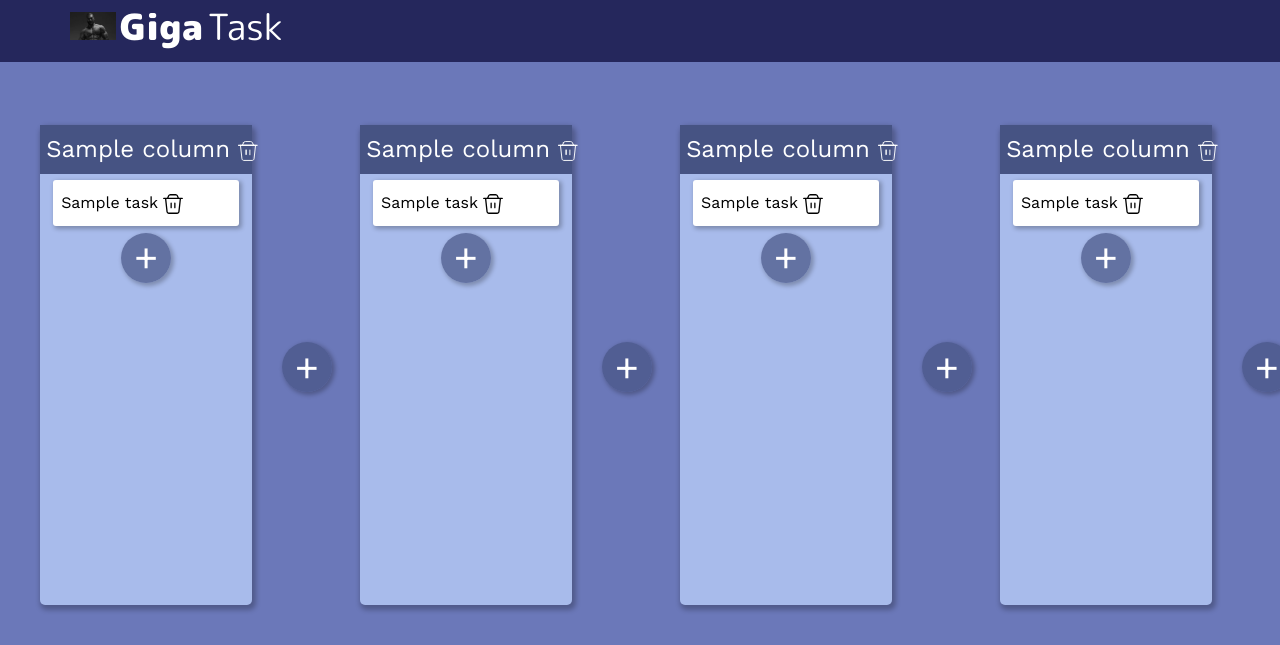
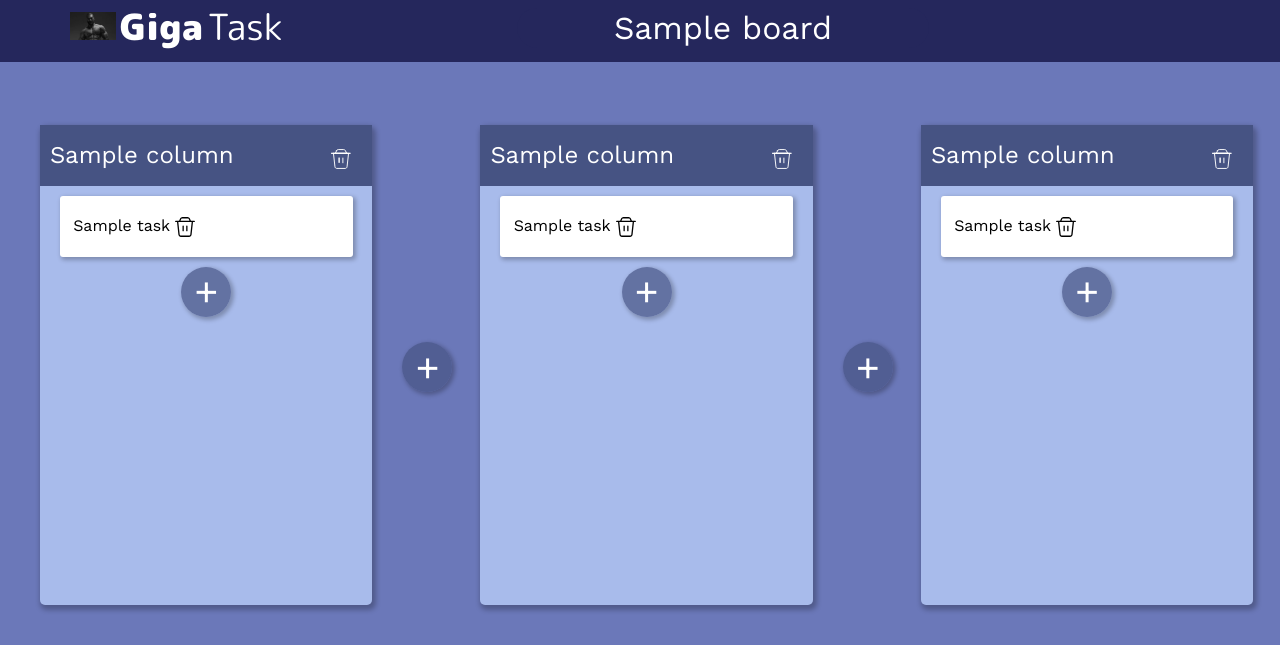
Before and after one commit to Miandic/giga-task, a Flask app: template templates/board.html in a window 1280 px wide. Shown: the top 645 px of the page. Run offline with Flask 2, Linux system fonts and the light colour scheme; the template is opened without the code that fills it: most values are stand-ins (such as "Sample title", 1, 10 or a date in 2020); some libraries are stand-ins or nearby versions.

Commit message:
Rename board, rename column

```diff
--- a/app.py
+++ b/app.py
@@ -127,6 +127,11 @@ def delBoard(boardId):
     return redirect('/')
 
 
+@app.route('/uploadAv')
+def sorry():
+    return redirect('/')
+
+
 @app.route('/colDel/<columnId>')
 def delColumn(columnId):
     global conn
@@ -160,7 +165,7 @@ def delColumn(columnId):
     columns = functions.get_values(cur)
     for column in columns:
         if column['posonboard'] < columnDel['posonboard']:
-            functions.edit_boardColumn(conn, cur, column['id'], column['columnname'], userBoardId, int(columnDel['posonboard']) -1 )
+            functions.edit_boardColumn(conn, cur, column['id'], column['columnname'], userBoardId, int(column['posonboard'])- 1 )
     functions.delete(conn, cur, "boardColumn", columnId)
     command = f"""
         select *
@@ -252,7 +257,7 @@ def board(boardId):
     """)
     cur.execute(command, [boardId])
     columns = functions.get_values(cur)
-
+    print(columns)
     for i in range(1, int(board['columncnt']) +1):
         #get tasks for column inbase
         command = """
@@ -263,8 +268,36 @@ def board(boardId):
         cur.execute(command, [userBoardId, columns[i-1]['id']])
         tasks.append(functions.get_values(cur))
     if request.method == 'POST':
-        print("Хуй")
         flag = False
+        try:
+            newColName = request.form['columnName']
+            columnId = request.form['colId']
+            flag = True
+            print("t-1")
+        except Exception as e:
+            flag = False
+            print("e-1")
+
+        if flag:
+            for column in columns:
+                if str(columnId) == str(column['id']):
+                    functions.edit_boardColumn(conn, cur, column['id'], str(newColName), userBoardId, int(column['posonboard']))
+            return redirect('/board/' + str(boardId))
+
+        flag = False
+        try:
+            newName = request.form['boardName']
+            flag = True
+            print("t0")
+        except Exception as e:
+            flag = False
+            print("e0")
+
+        if flag:
+            board['name'] = newName
+            functions.edit_board(conn ,cur, board['id'],  board['name'], int(board['columncnt']), board['userright'], board['userid'])
+            return render_template('board.html', board=board, columns=columns, tasks=tasks)
+
         try:
             posonboard = int(request.form['addColumn']) + 1
             flag = True
@@ -274,17 +307,12 @@ def board(boardId):
             print("e1")
 
         if flag:
-            print("посонборд")
-            print(posonboard)
             for column in columns:
                 if int(column['posonboard']) >= posonboard:
                     functions.edit_boardColumn(conn, cur, column['id'], column['columnname'], userBoardId, int(column['posonboard']) + 1 )
                     print(column)
-            print("член")
             functions.edit_board(conn ,cur, board['id'],  board['name'], int(board['columncnt']) + 1, board['userright'], board['userid'] )
-            print("большоё")
             functions.add_boardColumn(conn, cur, 'Новая колонка', userBoardId, posonboard)
-            print("неплох")
             return redirect('/board/' + str(boardId))
 
         flag = False
--- a/static/style.css
+++ b/static/style.css
@@ -296,12 +296,18 @@ input[type="text"] {
 .hidden{
     display: none;
 }
+
 .columnName{
     background-color: #465383;
+    width: 80%;
+    color: white;
     margin: 0;
     padding: 5% 3%;
-    font-size: 150%;
+    font-size: 150% !important;
+    border: none;
+    transition: 0.15s ease-in-out, box-shadow 0.15s ease-in-out;
 }
+
 .taskName{
     background-color: white;
     border-radius: 3px;
@@ -365,3 +371,34 @@ input[type="text"] {
     position: relative;
     top: -90vh;
 }
+.noviy{
+    display: inline-block;
+    vertical-align: middle;
+    text-align: center;
+    font-size: 200% !important;
+    color: white !important;
+    font-family: 'Work Sans', sans-serif;
+    border: none;
+    border-radius: 5rem;
+    background-color: #25275C;
+    transition: 0.15s ease-in-out, box-shadow 0.15s ease-in-out;
+}
+.noviy{
+    font-family: 'Work Sans', sans-serif !important;
+}
+.da{
+    display: none;
+    vertical-align: middle;
+    font-family: 'Work Sans', sans-serif !important;
+    padding: 0.375rem 0.75rem;
+    border: 1px solid #bdbdbd;
+    border-radius: 5rem;
+    transition: 0.15s ease-in-out, box-shadow 0.15s ease-in-out;
+}
+.avtomat{
+    background-color: #25275C;
+    display: inline-block;
+    margin-left: 20%;
+    vertical-align: top;
+    margin-top: 0.7%;
+}
--- a/templates/base.html
+++ b/templates/base.html
@@ -14,6 +14,7 @@
                 <img class="logo" src="{{ url_for('static', filename='img/chad.webp')}}" alt="Лого">
                 <h1 class="logo_txt1" onclick="location.href='/'">Giga</h1>
                 <h1 class="logo_txt2" onclick="location.href='/'">Task</h1>
+                {% block board %}{% endblock %}
         </header>
         <div class="content">
             {% block content %}{% endblock %}
--- a/templates/board.html
+++ b/templates/board.html
@@ -1,11 +1,21 @@
 {% extends 'base.html' %}
+{% block board %}
+<form method="post" class="avtomat">
+    <input type="text" name="boardName" value="{{board['name']}}" class="noviy">
+    <input type="submit" name="submit" value="Переименовать" class="da">
+</form>
+{% endblock %}
 {% block content %}
     <div class="container2">
         {% for i  in range(board['columncnt']) %}
             <div class="taskColumn">
-                <p class="columnName">{{columns[i]['columnname']}}
-                <img src="{{url_for('static', filename='img/GigaTrashCan.svg')}}" alt="Удалить" style="width: 20px; vertical-align: middle;" onclick="location.href='/colDel/{{columns[i]['id']}}'">
-                </p>
+                <form method="post" style="background-color: #465383;">
+                    <input class="hidden" type="text" name="colId" value="{{columns[i]['id']}}">
+                    <input type="text" name="columnName" value="{{columns[i]['columnname']}}" class="columnName">
+                    <input type="submit" name="submit" value="Переименовать" class="da">
+                    <img src="{{url_for('static', filename='img/GigaTrashCan.svg')}}" alt="Удалить" style="width: 20px; vertical-align: middle;" onclick="location.href='/colDel/{{columns[i]['id']}}'">
+                </form>
+
                 {% for task in tasks[i] %}
                 <div class="task">
                     <p class="taskName" style="background-color: #{{task['colour']}}">{{task['taskname']}}
```
